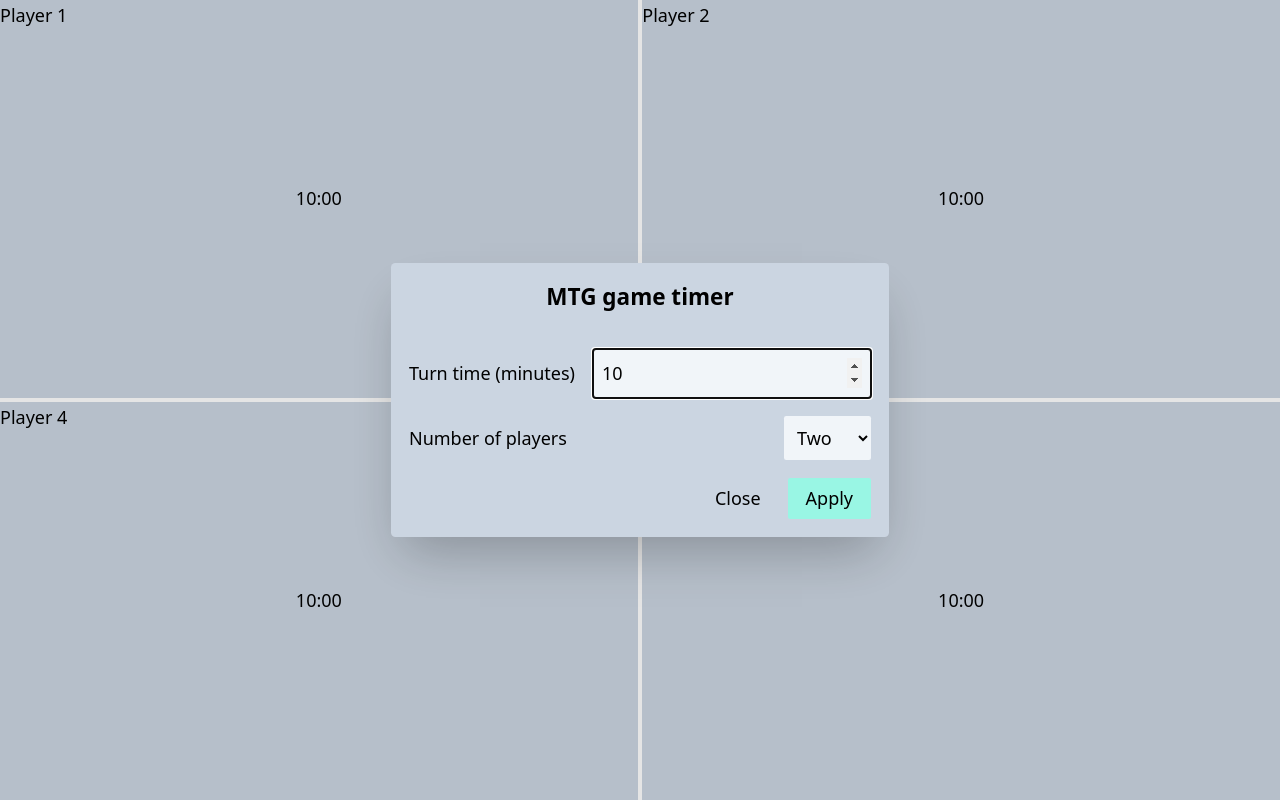
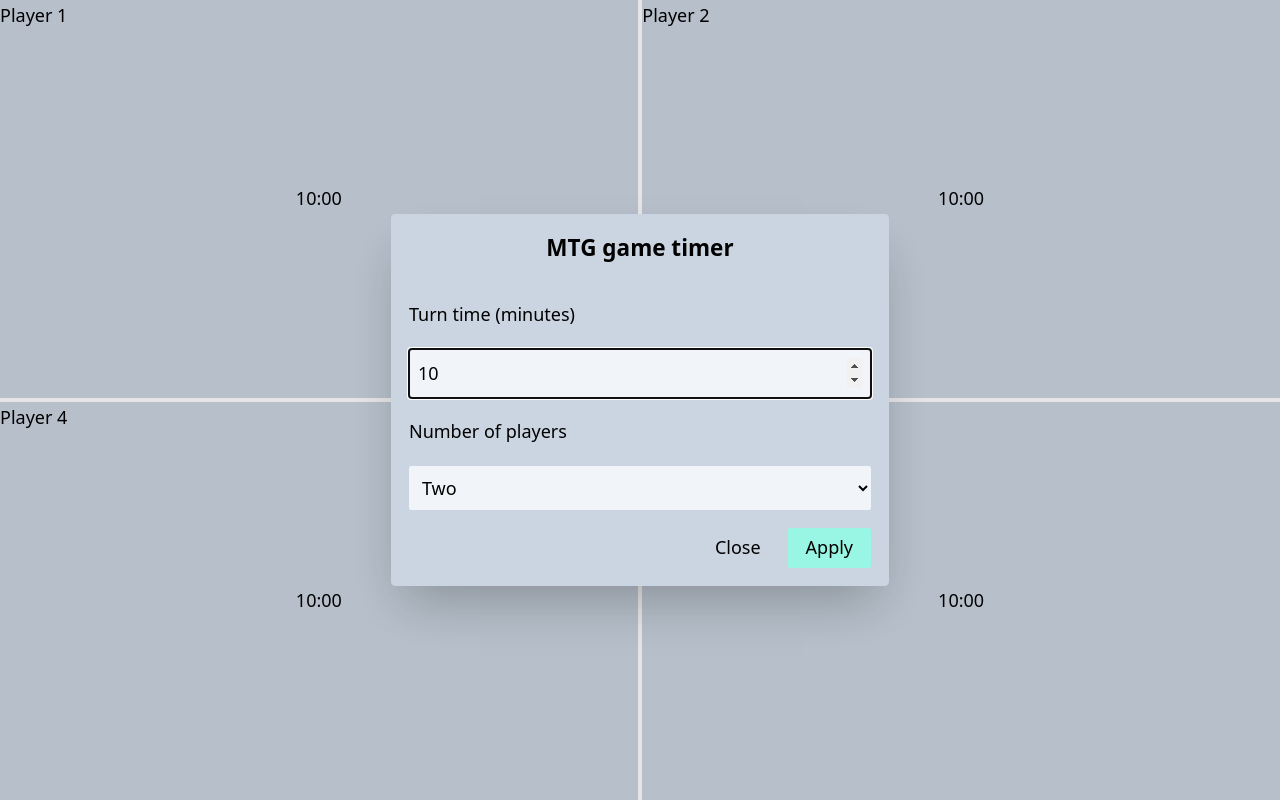
Before and after one commit to zadeviggers/mtg-timer, a website built with Vite: page index.html in a window 1280 px wide. Both pictures are taken after a click on the button "Menu". Built offline with nearby package versions, Linux system fonts and the light colour scheme.

Commit message:
Inherit width for menu inputs

```diff
--- a/index.html
+++ b/index.html
@@ -39,7 +39,7 @@
 					for="turn-time">
 					Turn time (minutes)
 					<input
-						class="ml-auto w-auto rounded-sm bg-slate-100 p-2 dark:bg-slate-900"
+						class="ml-auto w-[inherit] rounded-sm bg-slate-100 p-2 dark:bg-slate-900"
 						type="number"
 						name="turn-time"
 						id="turn-time"
@@ -52,7 +52,7 @@
 					for="player-count">
 					Number of players
 					<select
-						class="ml-auto rounded-sm bg-slate-100 p-2 dark:bg-slate-900"
+						class="ml-auto w-[inherit] rounded-sm bg-slate-100 p-2 dark:bg-slate-900"
 						name="player-count"
 						id="player-count">
 						<option value="2">Two</option>
```
